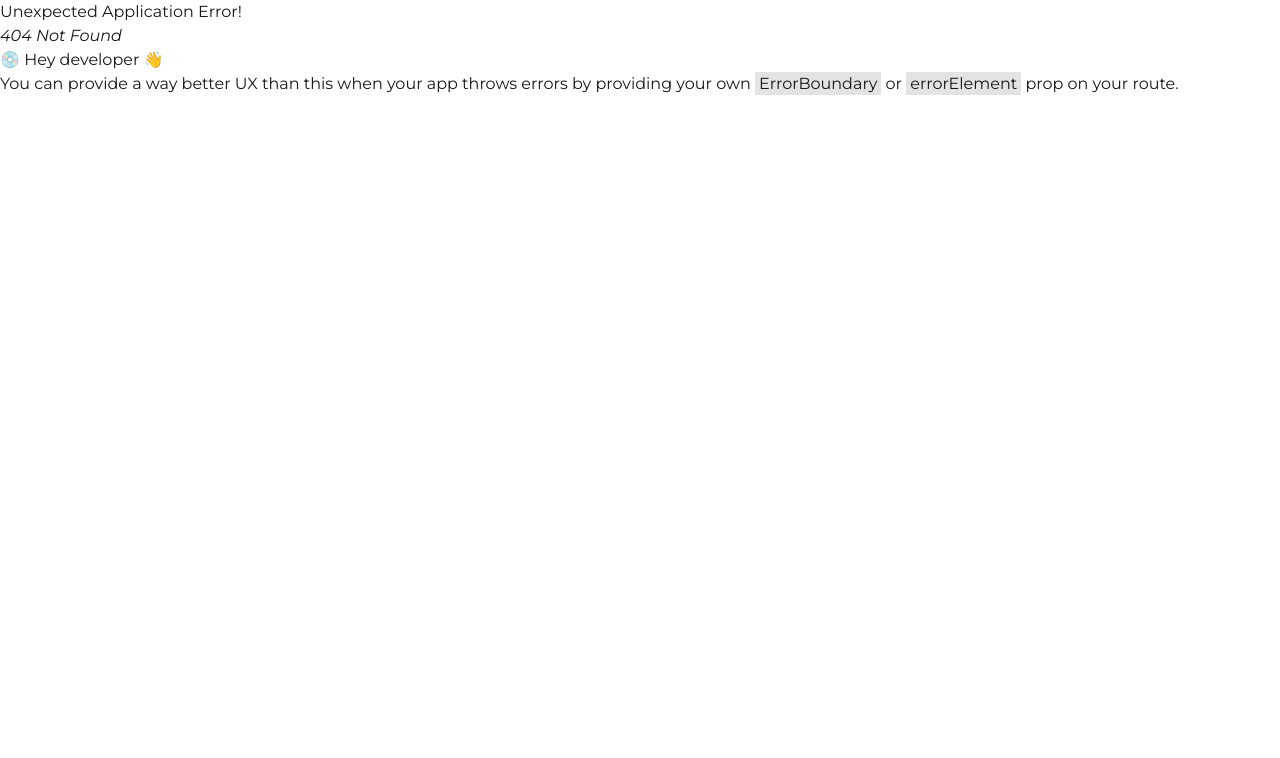
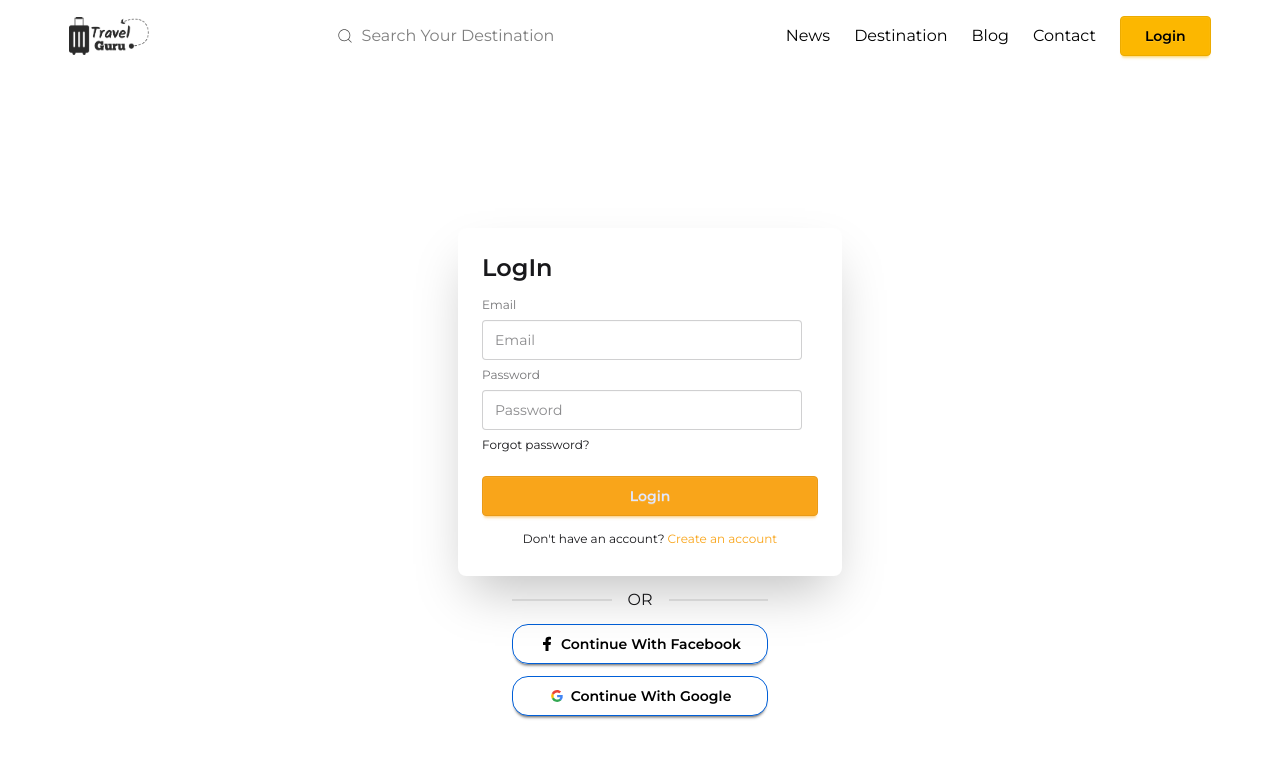
Before and after one commit to MAshhabDev/Travel-Guru, a React (Vite) app: page /auth/register in a window 1280 px wide. Before the commit this address had no page. Shown: the top 758 px of the page. Built offline with nearby package versions, Linux system fonts and the light colour scheme.

Commit message:
Login & Register Page Done

```diff
--- a/src/Components/Category.jsx
+++ b/src/Components/Category.jsx
@@ -1,11 +1,18 @@
 import React from 'react';
 
-const Category = ({ category, active }) => {
+const Category = ({ category, selectedId, setSelectedId }) => {
+  const { id, image, name } = category;
 
-    const { image, name } = category
   return (
     <div
-            className={`relative w-64 h-96 rounded-3xl overflow-hidden shadow-lg transition ${active ? "border-4 border-yellow-400 scale-105" : "opacity-80"
+      onClick={() => {
+        console.log("clicked id:", id);
+        setSelectedId(id);
+      }}
+      className={`relative w-64 h-96 rounded-3xl overflow-hidden cursor-pointer transition-all duration-300 ${
+        selectedId === id
+          ? 'border-4 border-yellow-400 scale-105'
+          : 'opacity-90'
       }`}
     >
       <img
@@ -19,7 +26,6 @@ const Category = ({ category, active }) => {
       <h2 className="absolute bottom-6 left-4 text-white text-2xl font-bold uppercase">
         {name}
       </h2>
-
     </div>
   );
 };
--- a/src/Components/LeftSide.jsx
+++ b/src/Components/LeftSide.jsx
@@ -2,17 +2,17 @@ import React from 'react';
 import Loading from './Loading';
 import { FaArrowRight } from "react-icons/fa";
 
+const LeftSide = ({ category }) => {
+    if (!category) {
+        return <Loading />;
+    }
 
-const LeftSide = ({ category }) => {
-
-
-    if (!category) {
-        return <p className="text-white"><Loading></Loading></p>;
-    }
-     const {name,description}=category || {};
+    const { name, description } = category;
 
     const shortDetails =
-        description.length > 180 ? description.slice(0, 100) + "..." : description;
+        description.length > 180
+            ? description.slice(0, 100) + "..."
+            : description;
 
     return (
         <div className="text-white">
@@ -26,7 +26,6 @@ const LeftSide = ({ category }) => {
 
             <button className="btn btn-warning mt-6 text-black">
                 Booking <FaArrowRight />
-
             </button>
         </div>
     );
--- a/src/Components/Navbar.jsx
+++ b/src/Components/Navbar.jsx
@@ -3,22 +3,26 @@ import { NavLink } from 'react-router';
 import logo from "../assets/logo.png";
 import { CiSearch } from "react-icons/ci";
 
-const Navbar = () => {
+const Navbar = ({ textColor = "text-black" }) => {
     return (
-        <div className="flex items-center justify-between text-white px-4 md:px-0">
+        <div className={`flex items-center justify-between ${textColor} px-4 md:px-0`}>
 
             {/* Logo */}
             <NavLink to="/" className="w-20 ">
-                <img className='filter invert' src={logo} alt="logo" />
+                <img
+                    className={`${textColor === "text-white" ? "filter invert" : ""}`}
+                    src={logo}
+                />
             </NavLink>
 
             {/* Search */}
             <div className="hidden md:flex items-center bg-white/10 px-3 py-1 rounded-lg w-72">
-                <CiSearch className="text-white/70 text-xl mr-2" />
+                <CiSearch className={`text-xl mr-2 ${textColor === "text-white" ? "text-white/70" : "text-black/70"}`} />
                 <input
                     type="text"
                     placeholder="Search Your Destination"
-                    className="bg-transparent outline-none text-white placeholder-white/70 w-full"
+                    className={`bg-transparent outline-none ${textColor} ${textColor === "text-white" ? "placeholder-white/70" : "placeholder-black/50"} w-full`}
+
                 />
             </div>
 
@@ -29,9 +33,9 @@ const Navbar = () => {
                 <NavLink to="/blog">Blog</NavLink>
                 <NavLink to="/contact">Contact</NavLink>
 
-                <button className="btn btn-warning text-black px-4 py-1 md:px-6">
+                <NavLink to="/auth/login" className="btn btn-warning text-black px-4 py-1 md:px-6">
                     Login
-                </button>
+                </NavLink>
             </div>
         </div>
     );
--- /dev/null
+++ b/src/Layout/AuthLayout.jsx
@@ -0,0 +1,20 @@
+import React from 'react';
+import Navbar from '../Components/Navbar';
+import { Outlet } from 'react-router';
+
+
+const AuthLayout = () => {
+    return (
+        <div className='bg-base-100 min-h-screen'>
+            <header className='w-11/12 p-4 mx-auto'>
+            <Navbar textColor="text-black"></Navbar>
+
+            </header>
+            <main>
+                <Outlet></Outlet>
+            </main>
+        </div>
+    );
+};
+
+export default AuthLayout;
--- a/src/Pages/HomeLayout.jsx
+++ b/src/Layout/HomeLayout.jsx
@@ -14,7 +14,7 @@ const HomeLayout = () => {
             <div className="relative z-10 mx-auto">
 
                 <header className='py-3 w-10/12 mx-auto' >
-                    <Navbar ></Navbar>
+                    <Navbar textColor='text-white'></Navbar>
 
 
                 </header>
--- a/src/Pages/Home.jsx
+++ b/src/Pages/Home.jsx
@@ -11,13 +11,16 @@ const Home = () => {
       .then((res) => res.json())
       .then((data) => {
         setCategories(data);
-        setSelectedId(data[0].id);
+        setSelectedId(data[0]?.id);
       });
   }, []);
 
   const selectedCategory = categories.find(
     (item) => item.id === selectedId
   );
+
+  console.log("selectedId:", selectedId);
+  console.log("selectedCategory:", selectedCategory);
 
   return (
     <div className="w-10/12 mx-auto py-10">
--- /dev/null
+++ b/src/Pages/Login.jsx
@@ -0,0 +1,42 @@
+import React from 'react';
+
+import { Link } from "react-router";
+
+const Login = () => {
+
+
+    return (
+        <div className='flex flex-col mx-auto min-h-screen justify-center items-center'>
+            <div className=" ml-5 card bg-base-100 w-full max-w-sm shrink-0 shadow-2xl ">
+                <div className="card-body scroll-px-0.5">
+                    <h2 className='font-semibold text-2xl'>LogIn</h2>
+
+                    <fieldset className="fieldset">
+                        <label className="label">Email</label>
+                        <input type="email" className="input" placeholder="Email" />
+                        <label className="label">Password</label>
+                        <input type="password" className="input" placeholder="Password" />
+                        <div><a className="link link-hover">Forgot password?</a></div>
+                        <Link to className="btn btn-primary mt-4 mb-2">Login</Link>
+                        <p className='mx-auto'>Don't have an account? <Link to="/auth/register" className='text-primary' >Create an account</Link> </p>
+                    </fieldset>
+                </div>
+            </div>
+
+            <div className="flex mx-auto w-3/15 flex-col">
+                <div className="divider">OR</div>
+            </div>
+            <button className="btn w-3/15 bg-transparent text-black border-[#005fd8] rounded-2xl">
+                <svg aria-label="Facebook logo" width="16" height="16" xmlns="http://www.w3.org/2000/svg" viewBox="0 0 32 32"><path fill="black" d="M8 12h5V8c0-6 4-7 11-6v5c-4 0-5 0-5 3v2h5l-1 6h-4v12h-6V18H8z"></path></svg>
+                Continue With Facebook
+            </button>
+            <button className="btn w-3/15 mt-3 rounded-2xl border-[#005fd8] bg-white text-black">
+                <svg aria-label="Google logo" width="16" height="16" xmlns="http://www.w3.org/2000/svg" viewBox="0 0 512 512"><g><path d="m0 0H512V512H0" fill="#fff"></path><path fill="#34a853" d="M153 292c30 82 118 95 171 60h62v48A192 192 0 0190 341"></path><path fill="#4285f4" d="m386 400a140 175 0 0053-179H260v74h102q-7 37-38 57"></path><path fill="#fbbc02" d="m90 341a208 200 0 010-171l63 49q-12 37 0 73"></path><path fill="#ea4335" d="m153 219c22-69 116-109 179-50l55-54c-78-75-230-72-297 55"></path></g></svg>
+                Continue With Google
+            </button>
+
+        </div>
+    );
+};
+
+export default Login;
--- /dev/null
+++ b/src/Pages/Register.jsx
@@ -0,0 +1,41 @@
+import React from 'react';
+import { Link } from 'react-router';
+
+const Register = () => {
+    return (
+        <div>
+            <div className='flex flex-col mx-auto min-h-screen justify-center items-center'>
+            <div className=" ml-5 card bg-base-100 w-full max-w-sm shrink-0 shadow-2xl ">
+                <div className="card-body scroll-px-0.5">
+                    <h2 className='font-semibold text-2xl'>LogIn</h2>
+
+                    <fieldset className="fieldset">
+                        <label className="label">Email</label>
+                        <input type="email" className="input" placeholder="Email" />
+                        <label className="label">Password</label>
+                        <input type="password" className="input" placeholder="Password" />
+                        <div><a className="link link-hover">Forgot password?</a></div>
+                        <Link to className="btn btn-primary mt-4 mb-2">Login</Link>
+                        <p className='mx-auto'>Don't have an account? <Link to="/auth/register" className='text-primary' >Create an account</Link> </p>
+                    </fieldset>
+                </div>
+            </div>
+
+            <div className="flex mx-auto w-3/15 flex-col">
+                <div className="divider">OR</div>
+            </div>
+            <button className="btn w-3/15 bg-transparent text-black border-[#005fd8] rounded-2xl">
+                <svg aria-label="Facebook logo" width="16" height="16" xmlns="http://www.w3.org/2000/svg" viewBox="0 0 32 32"><path fill="black" d="M8 12h5V8c0-6 4-7 11-6v5c-4 0-5 0-5 3v2h5l-1 6h-4v12h-6V18H8z"></path></svg>
+                Continue With Facebook
+            </button>
+            <button className="btn w-3/15 mt-3 rounded-2xl border-[#005fd8] bg-white text-black">
+                <svg aria-label="Google logo" width="16" height="16" xmlns="http://www.w3.org/2000/svg" viewBox="0 0 512 512"><g><path d="m0 0H512V512H0" fill="#fff"></path><path fill="#34a853" d="M153 292c30 82 118 95 171 60h62v48A192 192 0 0190 341"></path><path fill="#4285f4" d="m386 400a140 175 0 0053-179H260v74h102q-7 37-38 57"></path><path fill="#fbbc02" d="m90 341a208 200 0 010-171l63 49q-12 37 0 73"></path><path fill="#ea4335" d="m153 219c22-69 116-109 179-50l55-54c-78-75-230-72-297 55"></path></g></svg>
+                Continue With Google
+            </button>
+
+        </div>
+        </div>
+    );
+};
+
+export default Register;
```
Also changed, not shown: src/Route/Router.jsx (+18 -1 lines). Lines whose indentation alone changed are shown as unchanged.
